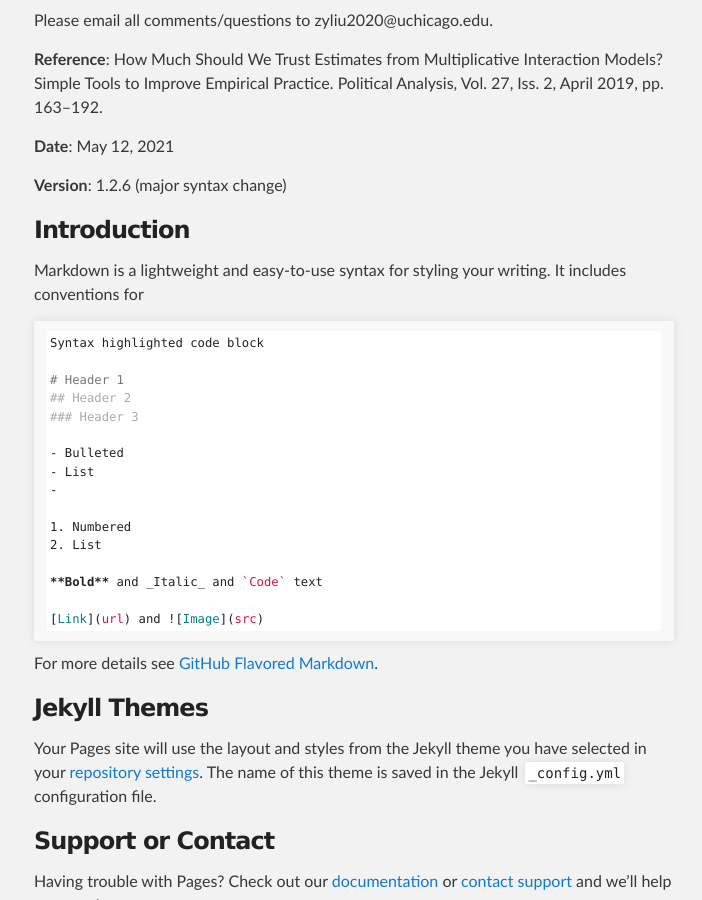
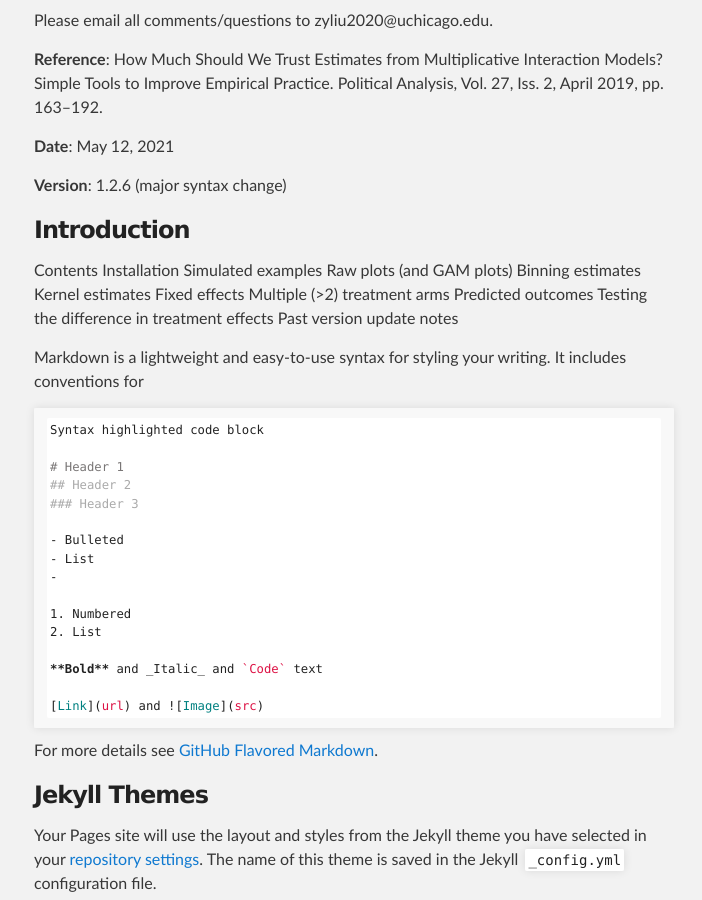
Before and after one commit to lzy318/Interflex-Tutorial, a Jekyll site: the page built from index.md, in a window 1280 px wide and 900 px high, scrolled down 422 px. Shown: the whole window, without its empty margins (286-988 px from the left). Built offline with Jekyll 4.4.1, drawn with Linux system fonts in a browser that asks for light colours; our own code applies the rules of GitHub Pages for plain Markdown files.

Commit message:
Update index.md

```diff
--- a/index.md
+++ b/index.md
@@ -18,6 +18,17 @@ Please email all comments/questions to zyliu2020@uchicago.edu.
 
 ### Introduction
 
+Contents
+Installation
+Simulated examples
+Raw plots (and GAM plots)
+Binning estimates
+Kernel estimates
+Fixed effects
+Multiple (>2) treatment arms
+Predicted outcomes
+Testing the difference in treatment effects
+Past version update notes
 
 
 Markdown is a lightweight and easy-to-use syntax for styling your writing. It includes conventions for
```
